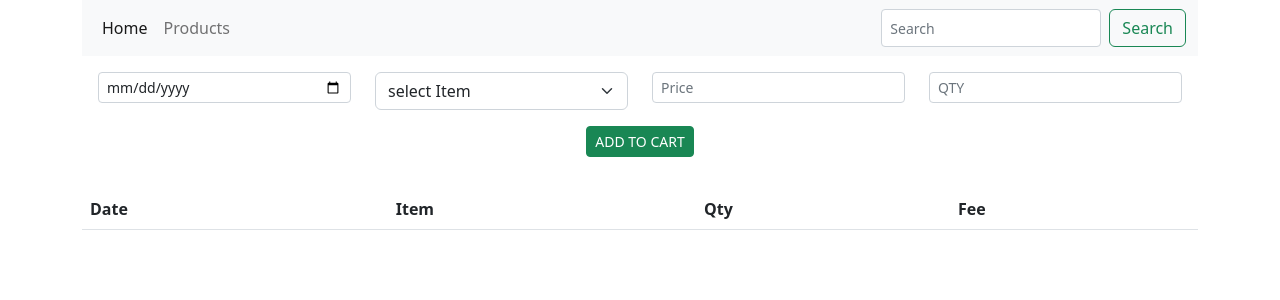
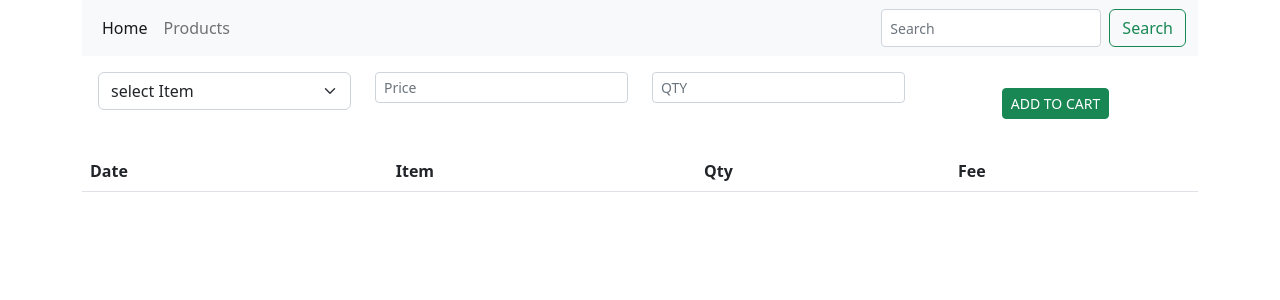
Before and after one commit to SamTomashi/SDFT03-C-Bank-ofFlatIron-Practise, a React (Create React App) app: page /home in a window 1280 px wide. Shown: the top 300 px of the page. Built offline with nearby package versions, Linux system fonts and the light colour scheme.

Commit message:
remove date from form for simplicity

```diff
--- a/src/App.js
+++ b/src/App.js
@@ -14,9 +14,9 @@
       <div className='container'>
         <Navbar/>
         <Routes>
-          <Route   path="/" element={<Navigate to="/home"/>} />
-          <Route  path='/home' element={<Home/>} />
-          <Route path='/products' element={<Product/>}/>
+          <Route path="/" element={<Navigate to="/home"/>} />
+          <Route path="/home" element={<Home/>} />
+          <Route path="/products" element={<Product/>}/>
         </Routes>
       </div>
     )
--- a/src/components/commons/Form.jsx
+++ b/src/components/commons/Form.jsx
@@ -1,7 +1,8 @@
 import React, {useState} from "react"
+
 const Form = ({list, setList})=>{
     const [formData, setFormData] = useState({
-        date:"",
+        date: "",
         price:"",
         qty:"",
         item:""
@@ -16,15 +17,14 @@
         formData[event.target.name] = event.target.value
         setFormData({
             ...formData,
-            [event.target.name]: event.target.value
+            [event.target.name]: event.target.value,
+            date: new Date().toLocaleString().toString(),
         })
     }
 
     return (
         <form className="row p-3" onSubmit={handleSubmit}>
-            <div className="col-3">
-                <input name="date" onChange={handleOnChange} value={formData.date} className="form-control form-control-sm" type="date"  placeholder="date" aria-label=".form-control-sm example"/>
-            </div>
+
             <div className="col-3">
                 <select name="item" onChange={handleOnChange} value={formData.item} className="form-select form-control form-control-sm" aria-label="Default select example">
                     <option selected>select Item</option>
```
